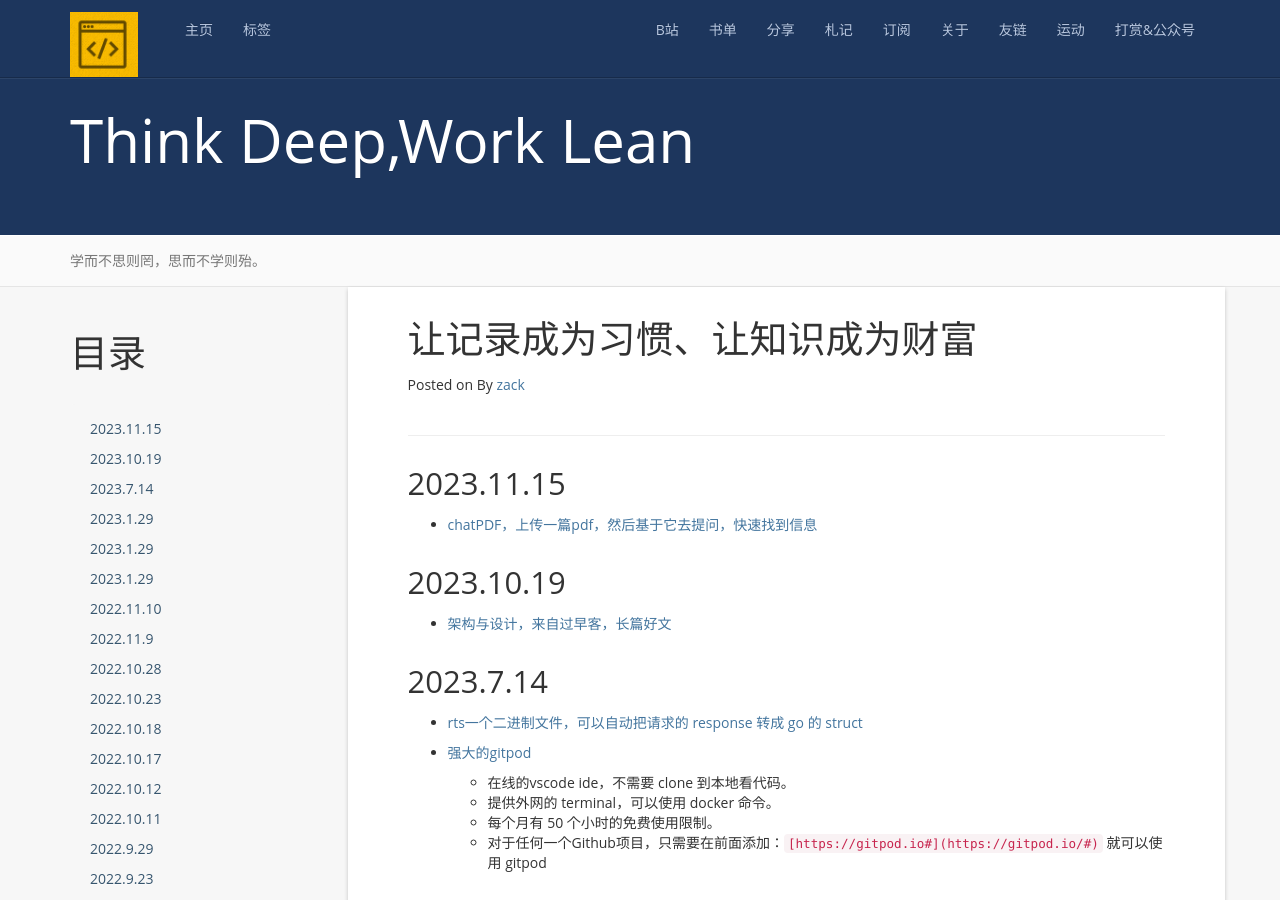
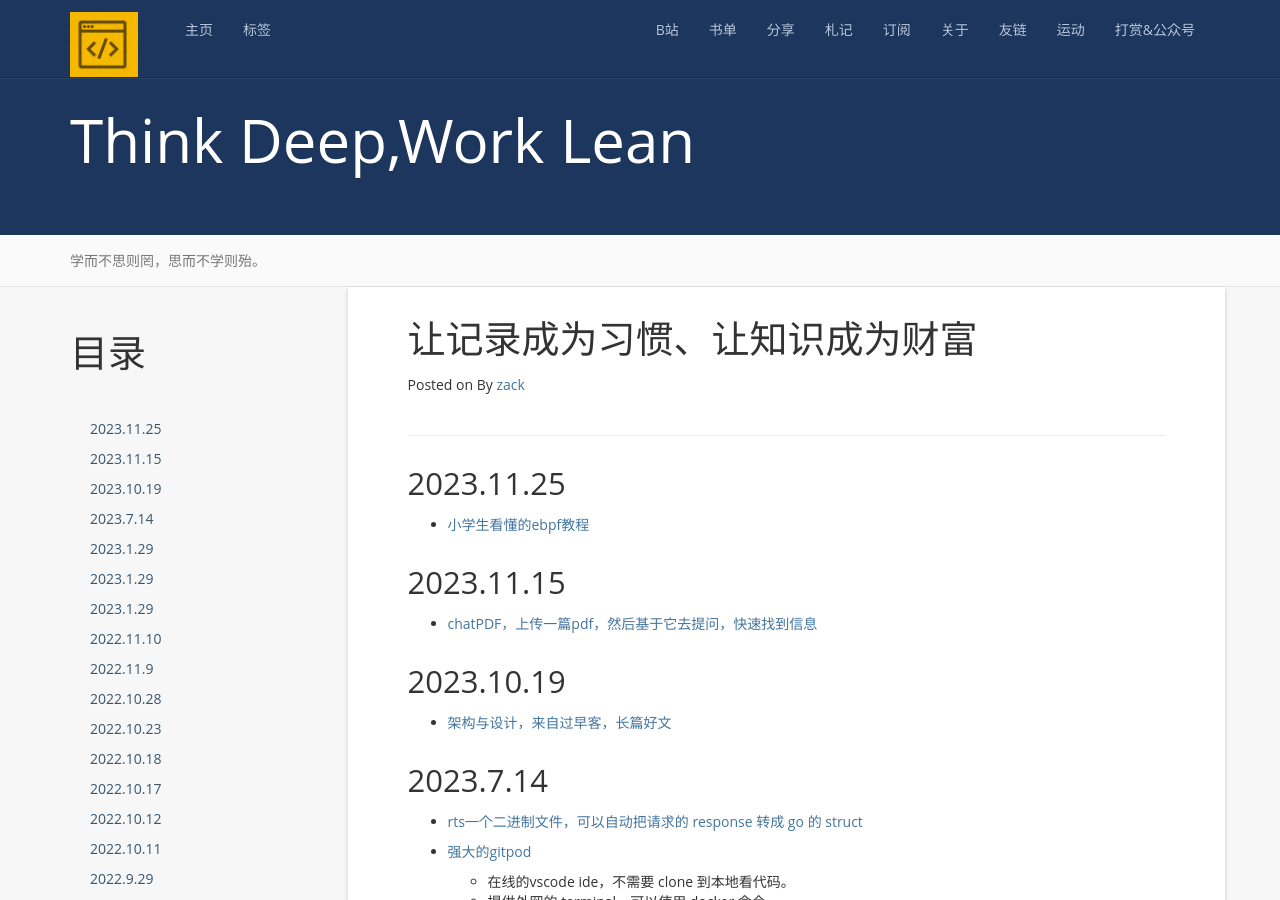
Before and after one commit to zackzhangkai/zackzhangkai.github.io, a Jekyll site: the page built from note.md, in a window 1280 px wide and 900 px high. Built offline with Jekyll 4.4.1, drawn with Linux system fonts in a browser that asks for light colours; nearby versions of some CDN libraries; a script that is not in the unit is left out; comment, search, counter and statistics services are not loaded.

Commit message:
add
Signed-off-by: zackzhangkai <zhangkaiamm@gmail.com>

```diff
--- a/note.md
+++ b/note.md
@@ -8,6 +8,11 @@ permalink: /note/
 {:toc}
 
 ------------
+
+2023.11.25
+---------------
++ [小学生看懂的ebpf教程](https://ebpf.io/books/buzzing-across-space-illustrated-childrens-guide-to-ebpf.pdf)
+
 
 2023.11.15
 -------------------
```
